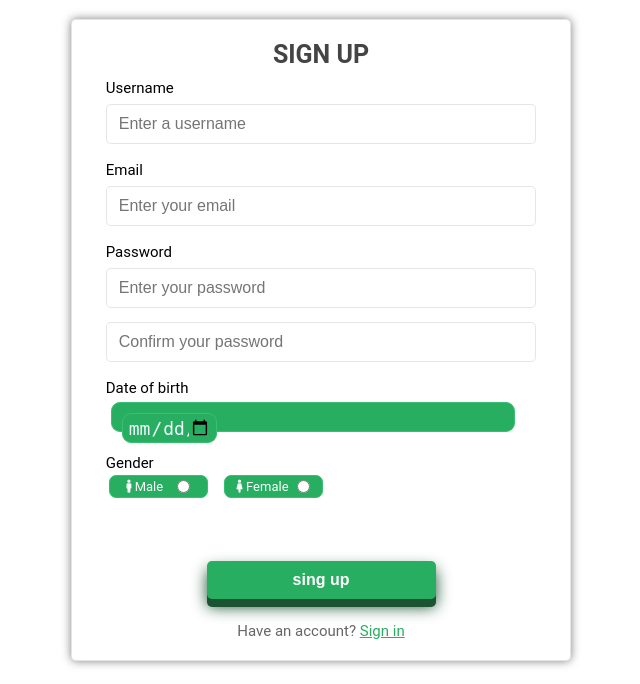
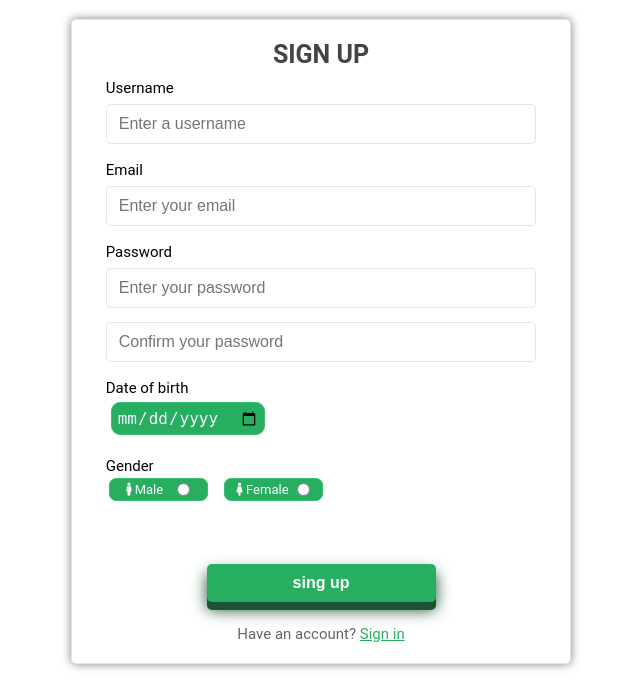
Before and after one commit to Mohammed4mach/Planta-Project, a PHP site: page /pages/signup.html in a window 1280 px wide. Shown: the part 156-840 px from the top of the page, without its empty margins (319-959 px from the left). Run offline with PHP 8.4, Linux system fonts and the light colour scheme.

Commit message:
Update signin.css

```diff
--- a/stylesheets/signin.css
+++ b/stylesheets/signin.css
@@ -95,27 +95,13 @@
     color:#444;
     cursor: pointer;
 }
- .birthDate
+
+input[name="birth_date"]
 {
-    width: 95px;
-    height: 30px;
     margin: 5px;
     background-color: #27ae60;
     color: aliceblue;
-    font-size: 18px;
-    border: 1px solid #38bf71;
-    border-radius: 9px;
-    padding: 5px;
-}
-
-input[name="birth_date"]
-{
-    width: 95px;
-    height: 30px;
-    margin: 5px;
-    background-color: #27ae60;
-    color: aliceblue;
-    font-size: 18px;
+    font-size: 16px;
     border: 1px solid #38bf71;
     border-radius: 9px;
     padding: 5px;
```
